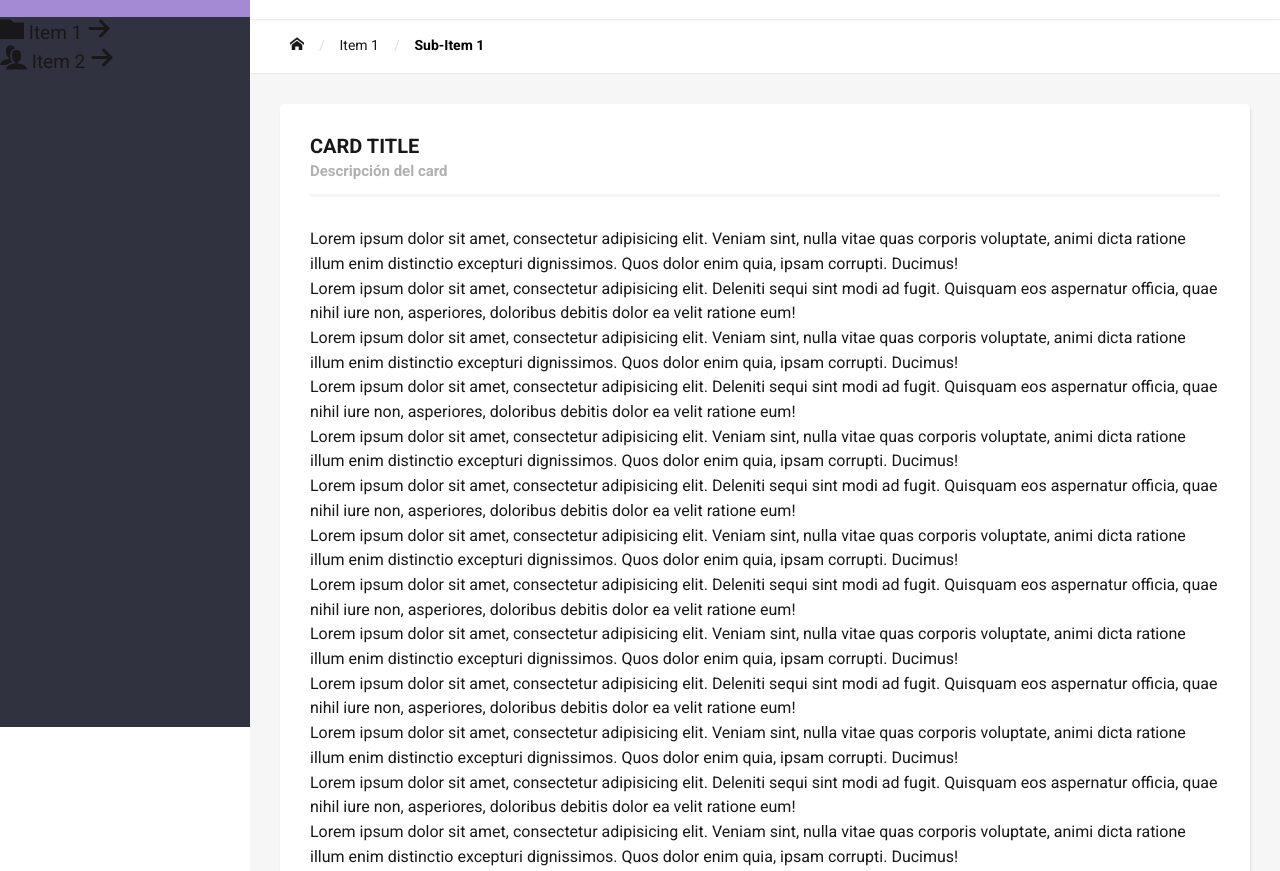
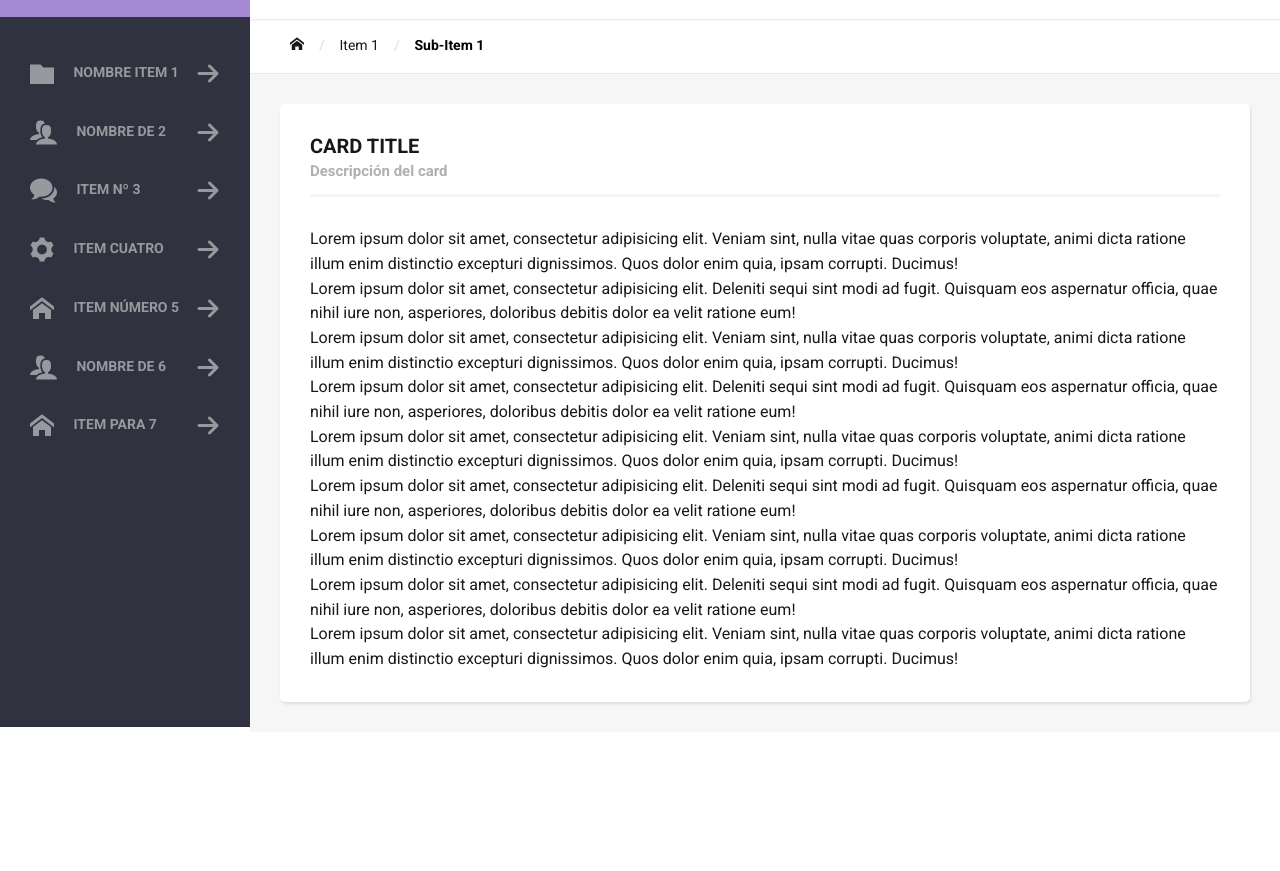
Before and after one commit to kathdelacruz/dashboard-skeleton, a plain HTML site: page index.html in a window 1280 px wide. Shown: the part 73-944 px from the top of the page. After the commit the page ends 805 px from the top, so only its background shows below. Drawn offline with Linux system fonts and the light colour scheme; files whose address does not match are found by name.

Commit message:
Add sidevar menu and improve responsive

```diff
--- a/css/styles.css
+++ b/css/styles.css
@@ -157,7 +157,10 @@ h3{font-weight: 300; }
 .mt_0{margin-top: 0 !important; }
 .mb_0{margin-bottom: 0 !important; }
 body{padding-top: 90px; }
-.view-content { padding-left: 250px; }
+
+@media screen and (min-width: 960px) {
+  .view-content { padding-left: 250px; }
+}
 
 /*
 #######################################
@@ -172,7 +175,7 @@ HEADER:
   position: fixed;
   top: 0;
   right: 0;
-  left: 250px;
+  left: 0;
   width: auto;
 }
 .toolbar .bar-menu { margin-right: 25px; }
@@ -185,6 +188,10 @@ HEADER:
 .content {
   background-color: #F6F6F6;
   padding: 30px;
+}
+
+@media screen and (min-width: 960px) {
+  .toolbar { left: 250px; }
 }
 
 /*
@@ -241,7 +248,7 @@ BREAD CRUMB:
 }
 .bread-crumb-item:last-child span {
   color: #000;
-  font-weight: 800;
+  font-weight: 700;
 }
 .bread-crumb-item:last-child::after {
   content: "";
@@ -267,14 +274,13 @@ CARD:
 }
 .card-header h2 {
   font-size: 20px;
-  font-weight: 800;
   text-transform: uppercase;
 }
 .tagline {
   color: #b1afb0;
   font-size: 15px;
-  font-weight: 800;
 }
+.card-header h2, .tagline { font-weight: 700; }
 .card-content { font-size: 16px; }
 
 /*
@@ -284,6 +290,7 @@ SIDENAV:
 */
 
 .sidenav {
+  display: none;
   background-color: #30323f;
   bottom: 0;
   height: 100%;
@@ -292,6 +299,10 @@ SIDENAV:
   top: 0;
   width: 250px;
   z-index: 10;
+}
+
+@media screen and (min-width: 960px ) {
+  .sidenav { display: block; }
 }
 
 /*
@@ -328,3 +339,35 @@ SIDENAV HEADER:
   font-size: 14px;
   line-height: 15px;
 }
+
+/*
+#######################################
+SIDENAV MENU:
+#######################################
+*/
+.menu {
+  padding-top: 30px;
+}
+.menu-item a {
+  padding: 15px 30px;
+  display: block;
+  color: #98989F;
+  font-size: 18px;
+}
+.menu-item span {
+  font-size: 14px;
+  text-transform: uppercase;
+  font-weight: 700;
+  line-height: 20px;
+  vertical-align: top;
+}
+.menu-item a:hover {
+  background-color: #1E202C;
+  color: white;
+}
+.menu-item i:first-child {
+  margin-right: 15px;
+  width: 25px;
+  text-align: center;
+}
+.menu-item i:last-child { float: right; }
--- a/index.html
+++ b/index.html
@@ -21,14 +21,49 @@
        <li class="menu-item">
          <a href="#" title="Menu item">
            <i class="icon-folder"></i>
-           <span>Item 1</span>
+           <span>Nombre Item 1</span>
            <i class="icon-arrow-right2"></i>
          </a>
        </li>
        <li class="menu-item">
          <a href="#" title="Menu item">
            <i class="icon-users"></i>
-           <span>Item 2</span>
+           <span>Nombre de 2</span>
+           <i class="icon-arrow-right2"></i>
+         </a>
+       </li>
+       <li class="menu-item">
+         <a href="#" title="Menu item">
+           <i class="icon-bubbles2"></i>
+           <span>Item nº 3</span>
+           <i class="icon-arrow-right2"></i>
+         </a>
+       </li>
+       <li class="menu-item">
+         <a href="#" title="Menu item">
+           <i class="icon-cog"></i>
+           <span>Item cuatro</span>
+           <i class="icon-arrow-right2"></i>
+         </a>
+       </li>
+       <li class="menu-item">
+         <a href="#" title="Menu item">
+           <i class="icon-home"></i>
+           <span>Item número 5</span>
+           <i class="icon-arrow-right2"></i>
+         </a>
+       </li>
+       <li class="menu-item">
+         <a href="#" title="Menu item">
+           <i class="icon-users"></i>
+           <span>Nombre de 6</span>
+           <i class="icon-arrow-right2"></i>
+         </a>
+       </li>
+       <li class="menu-item">
+         <a href="#" title="Menu item">
+           <i class="icon-home"></i>
+           <span>Item para 7</span>
            <i class="icon-arrow-right2"></i>
          </a>
        </li>
@@ -84,16 +119,6 @@
           <p>Lorem ipsum dolor sit amet, consectetur adipisicing elit. Veniam sint, nulla vitae quas corporis voluptate, animi dicta ratione illum enim distinctio excepturi dignissimos. Quos dolor enim quia, ipsam corrupti. Ducimus!</p>
           <p>Lorem ipsum dolor sit amet, consectetur adipisicing elit. Deleniti sequi sint modi ad fugit. Quisquam eos aspernatur officia, quae nihil iure non, asperiores, doloribus debitis dolor ea velit ratione eum!</p>
           <p>Lorem ipsum dolor sit amet, consectetur adipisicing elit. Veniam sint, nulla vitae quas corporis voluptate, animi dicta ratione illum enim distinctio excepturi dignissimos. Quos dolor enim quia, ipsam corrupti. Ducimus!</p>
-          <p>Lorem ipsum dolor sit amet, consectetur adipisicing elit. Deleniti sequi sint modi ad fugit. Quisquam eos aspernatur officia, quae nihil iure non, asperiores, doloribus debitis dolor ea velit ratione eum!</p>
-          <p>Lorem ipsum dolor sit amet, consectetur adipisicing elit. Veniam sint, nulla vitae quas corporis voluptate, animi dicta ratione illum enim distinctio excepturi dignissimos. Quos dolor enim quia, ipsam corrupti. Ducimus!</p>
-          <p>Lorem ipsum dolor sit amet, consectetur adipisicing elit. Deleniti sequi sint modi ad fugit. Quisquam eos aspernatur officia, quae nihil iure non, asperiores, doloribus debitis dolor ea velit ratione eum!</p>
-          <p>Lorem ipsum dolor sit amet, consectetur adipisicing elit. Veniam sint, nulla vitae quas corporis voluptate, animi dicta ratione illum enim distinctio excepturi dignissimos. Quos dolor enim quia, ipsam corrupti. Ducimus!</p>
-          <p>Lorem ipsum dolor sit amet, consectetur adipisicing elit. Deleniti sequi sint modi ad fugit. Quisquam eos aspernatur officia, quae nihil iure non, asperiores, doloribus debitis dolor ea velit ratione eum!</p>
-          <p>Lorem ipsum dolor sit amet, consectetur adipisicing elit. Veniam sint, nulla vitae quas corporis voluptate, animi dicta ratione illum enim distinctio excepturi dignissimos. Quos dolor enim quia, ipsam corrupti. Ducimus!</p>
-          <p>Lorem ipsum dolor sit amet, consectetur adipisicing elit. Deleniti sequi sint modi ad fugit. Quisquam eos aspernatur officia, quae nihil iure non, asperiores, doloribus debitis dolor ea velit ratione eum!</p>
-          <p>Lorem ipsum dolor sit amet, consectetur adipisicing elit. Deleniti sequi sint modi ad fugit. Quisquam eos aspernatur officia, quae nihil iure non, asperiores, doloribus debitis dolor ea velit ratione eum!</p>
-          <p>Lorem ipsum dolor sit amet, consectetur adipisicing elit. Veniam sint, nulla vitae quas corporis voluptate, animi dicta ratione illum enim distinctio excepturi dignissimos. Quos dolor enim quia, ipsam corrupti. Ducimus!</p>
-          <p>Lorem ipsum dolor sit amet, consectetur adipisicing elit. Deleniti sequi sint modi ad fugit. Quisquam eos aspernatur officia, quae nihil iure non, asperiores, doloribus debitis dolor ea velit ratione eum!</p>
         </div>
       </div>
     </section>
```
